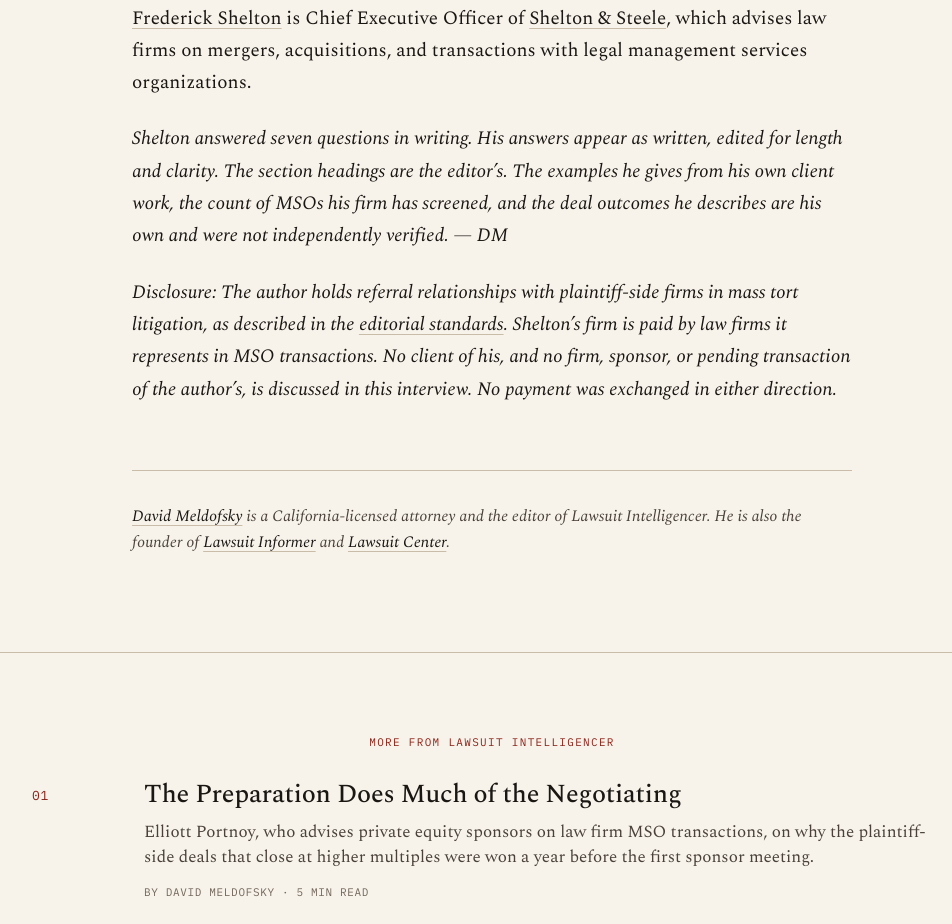
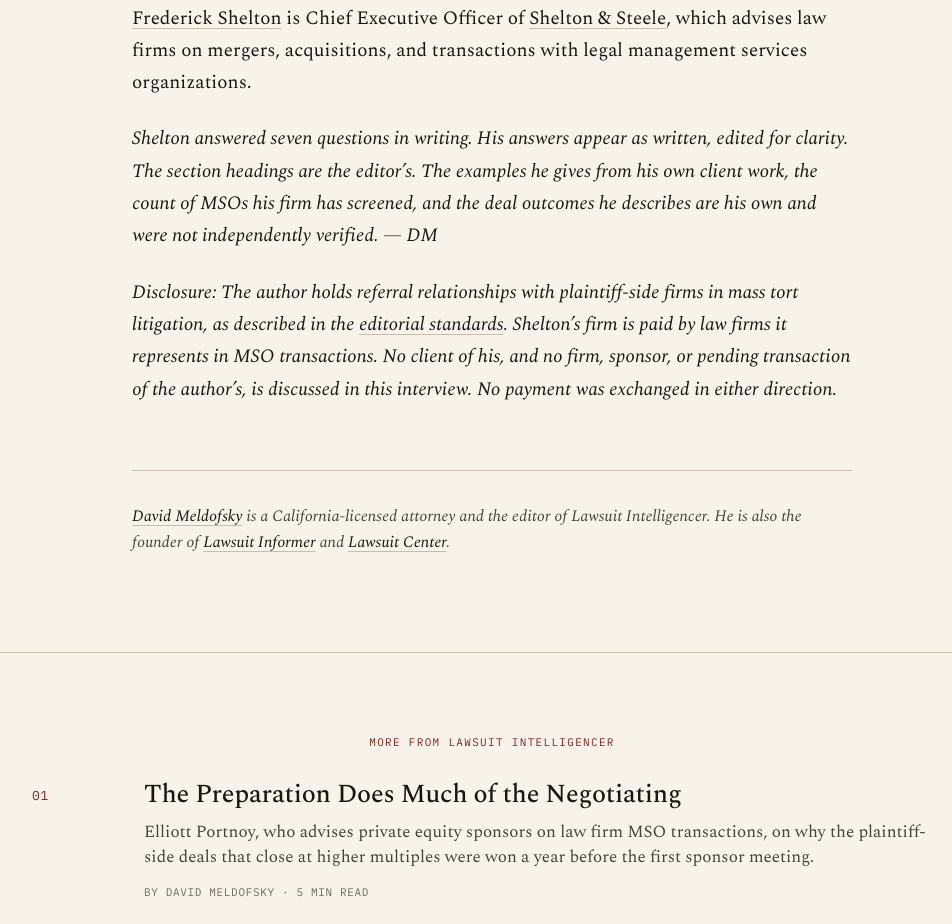
Before and after one commit to dmelds/Lawsuitintelligencer, a plain HTML site: page mso-firm-side-frederick-shelton.html in a window 1280 px wide. Shown: the part 8117-9041 px from the top of the page, without its empty margins (148-1100 px from the left). Drawn offline with nearby package versions, Linux system fonts and the light colour scheme.

Commit message:
Add files via upload

```diff
--- a/mso-firm-side-frederick-shelton.html
+++ b/mso-firm-side-frederick-shelton.html
@@ -190,7 +190,7 @@
 
           <p><a href="https://www.linkedin.com/in/frederick-shelton/">Frederick Shelton</a> is Chief Executive Officer of <a href="https://www.sheltonsteele.com/">Shelton &amp; Steele</a>, which advises law firms on mergers, acquisitions, and transactions with legal management services organizations.</p>
 
-          <p><em>Shelton answered seven questions in writing. His answers appear as written, edited for length and clarity. The section headings are the editor&rsquo;s. The examples he gives from his own client work, the count of MSOs his firm has screened, and the deal outcomes he describes are his own and were not independently verified. &mdash;&nbsp;DM</em></p>
+          <p><em>Shelton answered seven questions in writing. His answers appear as written, edited for clarity. The section headings are the editor&rsquo;s. The examples he gives from his own client work, the count of MSOs his firm has screened, and the deal outcomes he describes are his own and were not independently verified. &mdash;&nbsp;DM</em></p>
 
           <p><em>Disclosure: The author holds referral relationships with plaintiff-side firms in mass tort litigation, as described in the <a href="editorial-standards">editorial standards</a>. Shelton&rsquo;s firm is paid by law firms it represents in MSO transactions. No client of his, and no firm, sponsor, or pending transaction of the author&rsquo;s, is discussed in this interview. No payment was exchanged in either direction.</em></p>
         </div>
```
